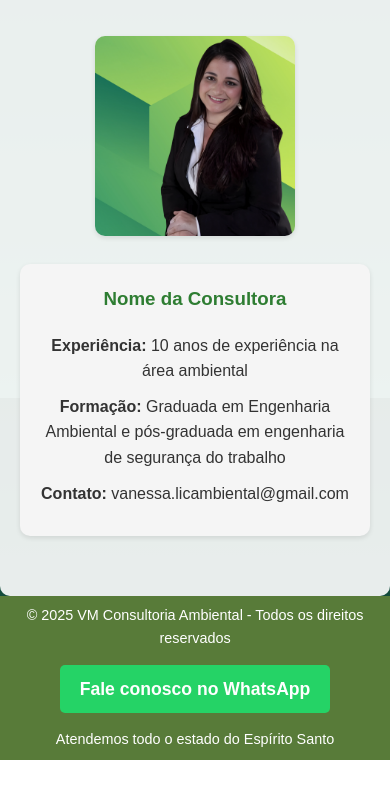
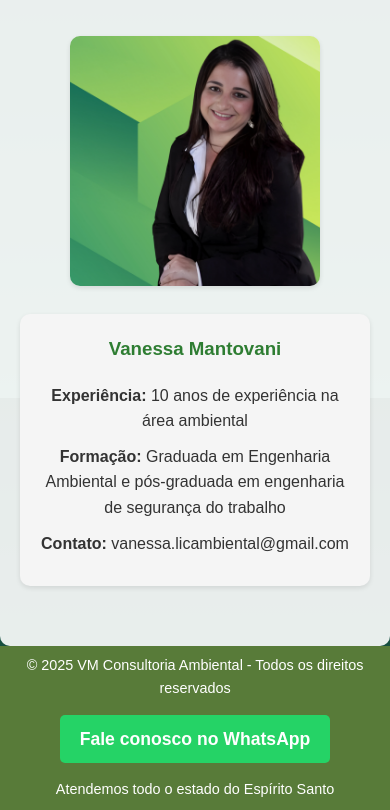
Before and after one commit to Leilsonalmeida/LeilsonAlmeida, a plain HTML site: page Index.html in a window 390 px wide. Shown: the part 2134-2944 px from the top of the page. Before the commit the page ends 2894 px from the top, so only its background shows below. Drawn offline with Linux system fonts and the light colour scheme.

Commit message:
Update Index.html

```diff
--- a/Index.html
+++ b/Index.html
@@ -120,7 +120,7 @@
         }
 
         .consultora-imagem img {
-            width: 250px; /* Tamanho atual da imagem mantido */
+            width: 300px; /* Tamanho atual da imagem mantido */
             height: auto;
             border-radius: 10px;
             box-shadow: 0 2px 5px rgba(0, 0, 0, 0.1);
@@ -204,7 +204,7 @@
             }
 
             .consultora-imagem img {
-                width: 200px; /* Reduz o tamanho em telas menores */
+                width: 250px; /* Reduz o tamanho em telas menores */
             }
         }
     </style>
@@ -258,7 +258,7 @@
                         <img src="foto-consultora.png" alt="Foto da Consultora">
                     </div>
                     <div class="consultora-info">
-                        <h3>Nome da Consultora</h3>
+                        <h3>Vanessa Mantovani</h3>
                         <p><strong>Experiência:</strong> 10 anos de experiência na área ambiental</p>
                         <p><strong>Formação:</strong> Graduada em Engenharia Ambiental e pós-graduada em engenharia de segurança do trabalho</p>
                         <p><strong>Contato:</strong> vanessa.licambiental@gmail.com</p>
```
